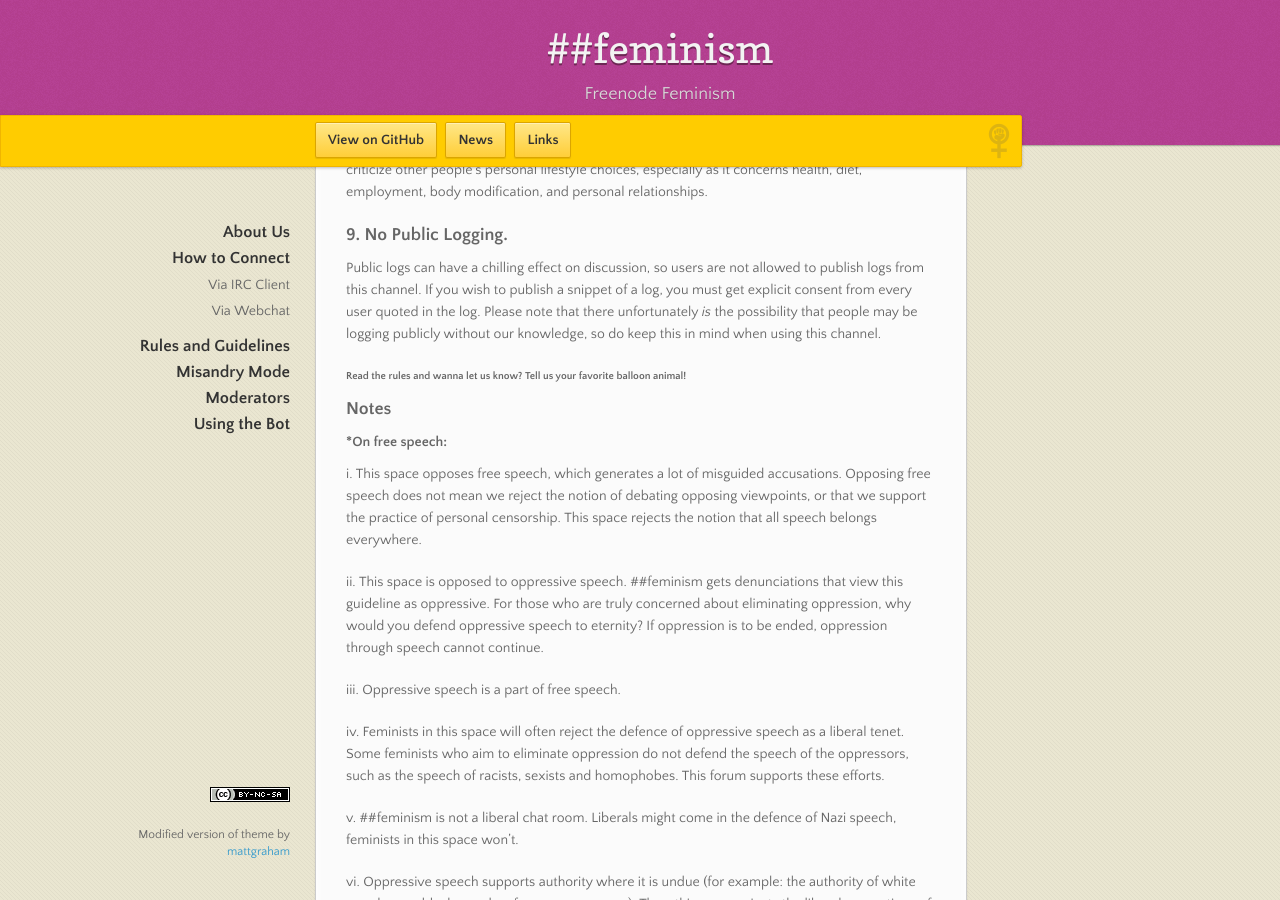
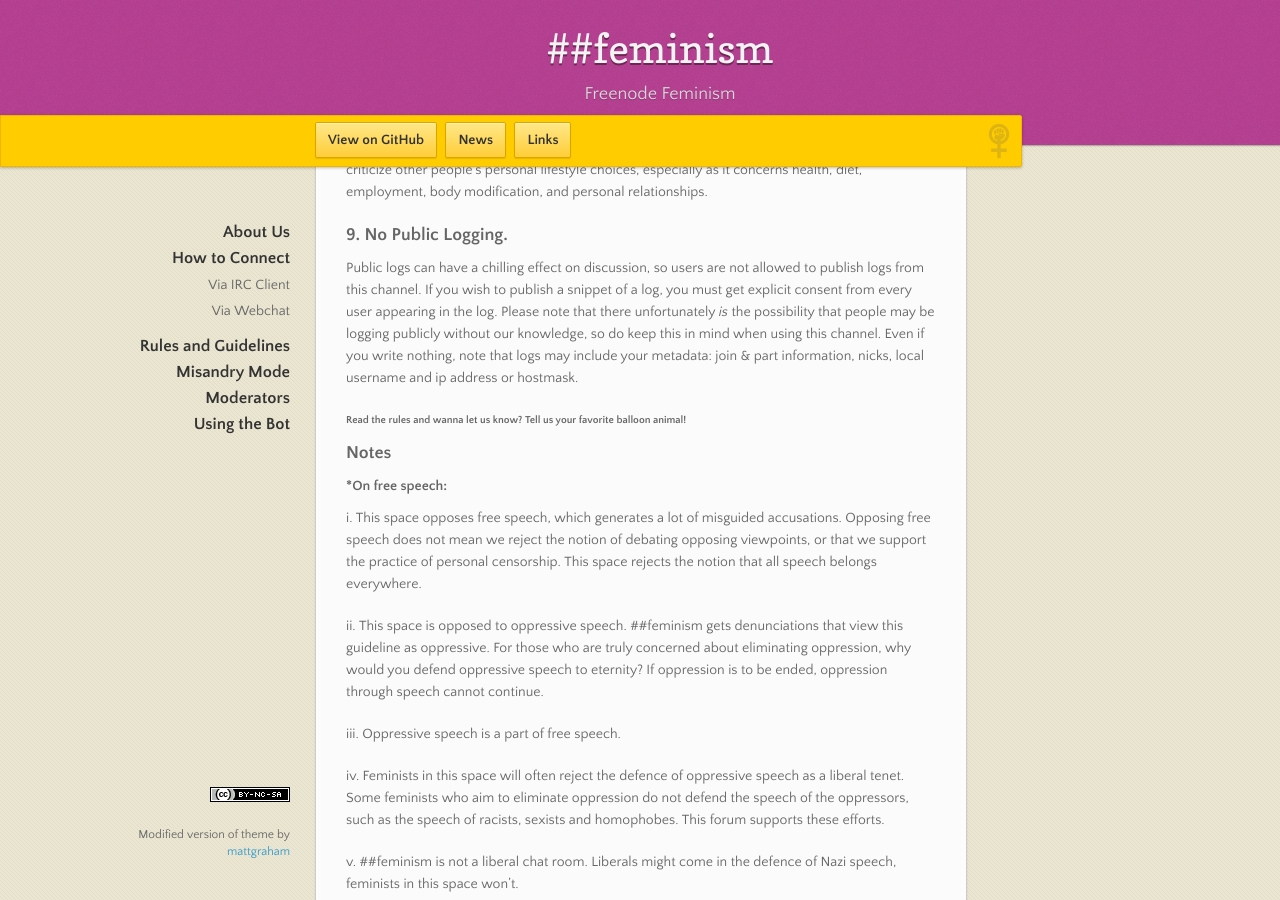
Before and after one commit to feminism-chat/feminism-chat.github.io, a Jekyll site: the page built from index.md, in a window 1280 px wide and 900 px high, scrolled down 2018 px. Built offline with Jekyll 4.4.1, drawn with Linux system fonts in a browser that asks for light colours; nearby versions of some CDN libraries.

Commit message:
warn about user metadata being logged

```diff
--- a/index.md
+++ b/index.md
@@ -74,7 +74,7 @@ We ask that sectarianism be kept to a minimum. While criticism is allowed, we do
 Although we recognize the personal is political, this is not a space to express uninvited opinions or criticize other people's personal lifestyle choices, especially as it concerns health, diet, employment, body modification, and personal relationships.
 
 ### 9. No Public Logging.
-Public logs can have a chilling effect on discussion, so users are not allowed to publish logs from this channel. If you wish to publish a snippet of a log, you must get explicit consent from every user quoted in the log. Please note that there unfortunately *is* the possibility that people may be logging publicly without our knowledge, so do keep this in mind when using this channel.
+Public logs can have a chilling effect on discussion, so users are not allowed to publish logs from this channel. If you wish to publish a snippet of a log, you must get explicit consent from every user appearing in the log. Please note that there unfortunately *is* the possibility that people may be logging publicly without our knowledge, so do keep this in mind when using this channel. Even if you write nothing, note that logs may include your metadata: join & part information, nicks, local username and ip address or hostmask.
 
 ###### Read the rules and wanna let us know? Tell us your favorite balloon animal!
 
```
